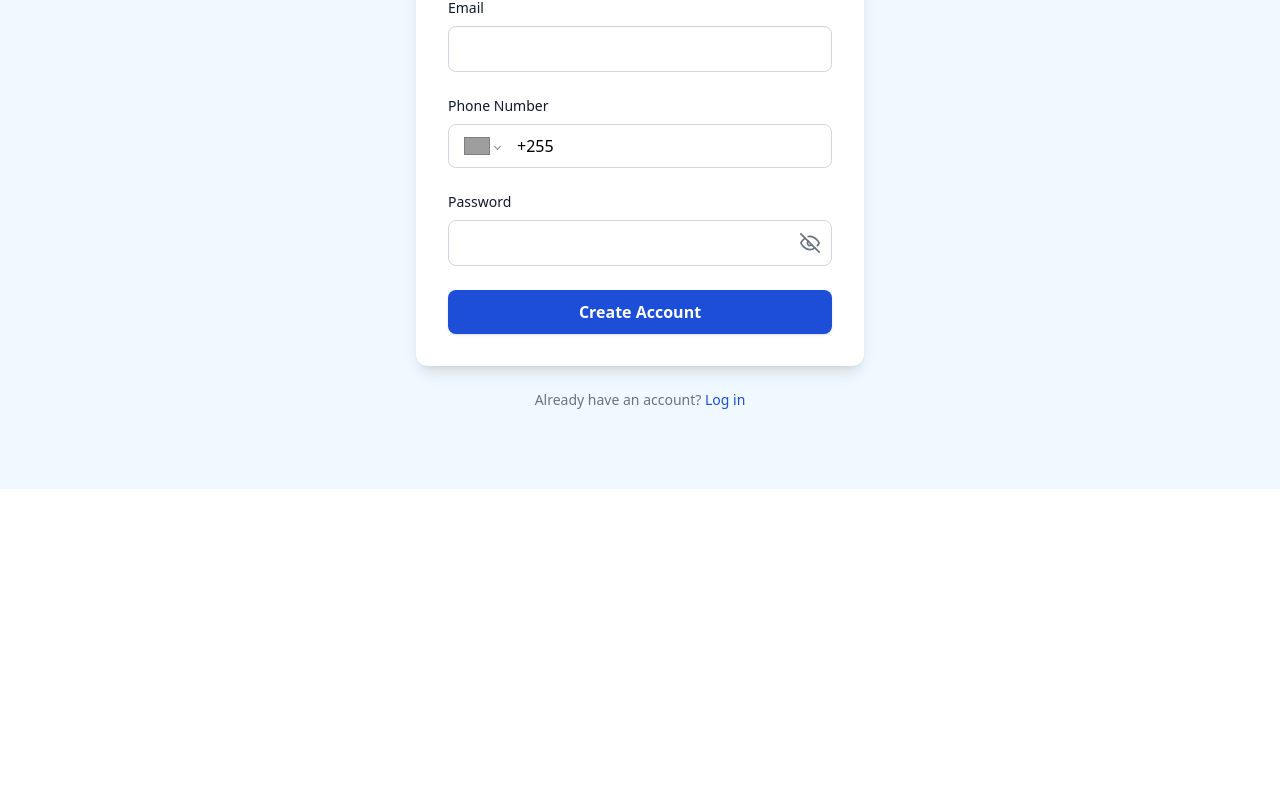
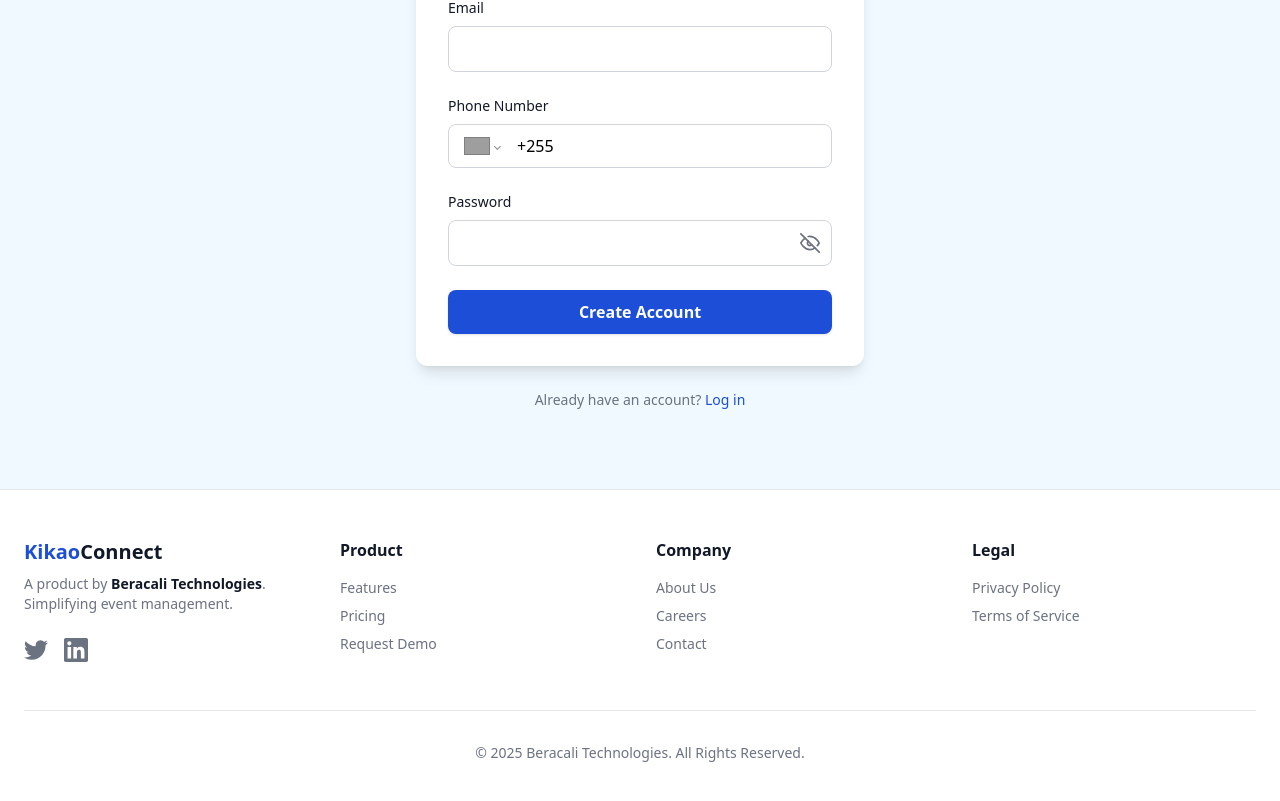
Before and after one commit to Beracali-Technologies/kikaolink-client, a React (Vite) app in the folder client/: page /signup in a window 1280 px wide. Shown: the part 311-1112 px from the top of the page. Before the commit the page ends 800 px from the top, so only its background shows below. Built offline with nearby package versions, Linux system fonts and the light colour scheme; grey boxes are pictures that could not be loaded.

Commit message:
Added Footer and Features section + Successfully build

```diff
--- a/client/src/App.tsx
+++ b/client/src/App.tsx
@@ -1,6 +1,7 @@
 
 import { BrowserRouter as Router, Routes, Route, Navigate } from 'react-router-dom';
 import DashboardLayout from './Layouts/DashboardLayout/DashboardLayout';
+import PublicLayout from './Layouts/PublicLayout/PublicLayout';
 import { publicRoutes, privateRoutes } from './Routes/routes';
 import { Suspense } from 'react';
 import NotFound from './Features/NotFound/NotFound';
@@ -14,9 +15,11 @@ function App() {
                 <Router>
                         <Routes>
                                   {/* Public Routes */}
+                                        <Route element={<PublicLayout />}>
                                             {publicRoutes.map(({ path, element }) => (
                                                 <Route key={path} path={path} element={element} />
                                             ))}
+                                        </Route>
 
                                   {/* Private Dashboard Routes */}
                                           <Route path="/dashboard" element={<DashboardLayout />}>
--- a/client/src/Features/Dashboard/Components/Sidebar/Sidebar.tsx
+++ b/client/src/Features/Dashboard/Components/Sidebar/Sidebar.tsx
@@ -1,10 +1,20 @@
 import React, { useState } from 'react';
 import { NavLink } from 'react-router-dom';
 
+
+//for the svg components accepting className props string
+type IconProps = {
+    className?: string;
+};
+
 // Placeholder Icons - replace with your own SVG components
-const EventIcon = () => <svg xmlns="http://www.w3.org/2000/svg" width="24" height="24" viewBox="0 0 24 24" fill="none" stroke="currentColor" strokeWidth="2" strokeLinecap="round" strokeLinejoin="round"><rect x="3" y="4" width="18" height="18" rx="2" ry="2"></rect><line x1="16" y1="2" x2="16" y2="6"></line><line x1="8" y1="2" x2="8" y2="6"></line><line x1="3" y1="10" x2="21" y2="10"></line></svg>;
-const FormIcon = () => <svg xmlns="http://www.w3.org/2000/svg" width="24" height="24" viewBox="0 0 24 24" fill="none" stroke="currentColor" strokeWidth="2" strokeLinecap="round" strokeLinejoin="round"><path d="M14 2H6a2 2 0 0 0-2 2v16a2 2 0 0 0 2 2h12a2 2 0 0 0 2-2V8z"></path><polyline points="14 2 14 8 20 8"></polyline><line x1="16" y1="13" x2="8" y2="13"></line><line x1="16" y1="17" x2="8" y2="17"></line><polyline points="10 9 9 9 8 9"></polyline></svg>;
-const ChevronLeftIcon = () => <svg xmlns="http://www.w3.org/2000/svg" width="24" height="24" viewBox="0 0 24 24" fill="none" stroke="currentColor" strokeWidth="2" strokeLinecap="round" strokeLinejoin="round"><polyline points="15 18 9 12 15 6"></polyline></svg>;
+const EventIcon: React.FC<IconProps> = ({ className }) => <svg className={className} xmlns="http://www.w3.org/2000/svg" width="24" height="24" viewBox="0 0 24 24" fill="none" stroke="currentColor" strokeWidth="2" strokeLinecap="round" strokeLinejoin="round"><rect x="3" y="4" width="18" height="18" rx="2" ry="2"></rect><line x1="16" y1="2" x2="16" y2="6"></line><line x1="8" y1="2" x2="8" y2="6"></line><line x1="3" y1="10" x2="21" y2="10"></line></svg>;
+const FormIcon: React.FC<IconProps> = ({ className }) => <svg className={className} xmlns="http://www.w3.org/2000/svg" width="24" height="24" viewBox="0 0 24 24" fill="none" stroke="currentColor" strokeWidth="2" strokeLinecap="round" strokeLinejoin="round"><path d="M14 2H6a2 2 0 0 0-2 2v16a2 2 0 0 0 2 2h12a2 2 0 0 0 2-2V8z"></path><polyline points="14 2 14 8 20 8"></polyline><line x1="16" y1="13" x2="8" y2="13"></line><line x1="16" y1="17" x2="8" y2="17"></line><polyline points="10 9 9 9 8 9">
+</polyline></svg>;
+const ChevronLeftIcon: React.FC<IconProps> = ({ className }) => <svg className={className} xmlns="http://www.w3.org/2000/svg" width="24" height="24" viewBox="0 0 24 24" fill="none" stroke="currentColor" strokeWidth="2" strokeLinecap="round" strokeLinejoin="round"><polyline points="15 18 9 12 15 6"></polyline></svg>;
+
+
+
 
 const Sidebar: React.FC = () => {
     const [isCollapsed, setIsCollapsed] = useState(false);
--- /dev/null
+++ b/client/src/Features/Landing/Components/FeaturesSection/FeaturesSection.tsx
@@ -0,0 +1,53 @@
+import React from 'react';
+
+
+
+// Placeholder Icons for features
+const QRIcon = () => <svg className="w-10 h-10 text-primary-blue" fill="none" viewBox="0 0 24 24" stroke="currentColor"><path strokeLinecap="round" strokeLinejoin="round" strokeWidth={2} d="M12 4v1m6 11h2m-6.5 6.5l-1-1M6 12H4m11.5-6.5l-1-1M12 4a8 8 0 100 16 8 8 0 000-16z" /><path strokeLinecap="round" strokeLinejoin="round" strokeWidth={2} d="M15 11h.01M12 11h.01M9 11h.01M12 8h.01" /></svg>;
+const PrintIcon = () => <svg className="w-10 h-10 text-primary-blue" fill="none" viewBox="0 0 24 24" stroke="currentColor"><path strokeLinecap="round" strokeLinejoin="round" strokeWidth={2} d="M17 17h2a2 2 0 002-2v-4a2 2 0 00-2-2H5a2 2 0 00-2 2v4a2 2 0 002 2h2m2 4h6a2 2 0 002-2v-4a2 2 0 00-2-2H9a2 2 0 00-2 2v4a2 2 0 002 2zm8-12V5a2 2 0 00-2-2H9a2 2 0 00-2 2v4h10z" /></svg>;
+const DataIcon = () => <svg className="w-10 h-10 text-primary-blue" fill="none" viewBox="0 0 24 24" stroke="currentColor"><path strokeLinecap="round" strokeLinejoin="round" strokeWidth={2} d="M9 19v-6a2 2 0 00-2-2H5a2 2 0 00-2 2v6a2 2 0 002 2h2a2 2 0 002-2zm0 0V9a2 2 0 012-2h2a2 2 0 012 2v10m-6 0a2 2 0 002 2h2a2 2 0 002-2m0 0V5a2 2 0 012-2h2a2 2 0 012 2v14a2 2 0 01-2 2h-2a2 2 0 01-2-2z" /></svg>;
+
+const features = [
+    {
+        icon: <QRIcon />,
+        title: "Effortless QR Check-in",
+        description: "Send unique QR codes to every attendee. Scan them at the door with any smartphone or laptop for a smooth, queue-free entry."
+    },
+    {
+        icon: <PrintIcon />,
+        title: "On-Demand Badge Printing",
+        description: "Forget pre-printing and sorting hundreds of badges. Print professional, customized badges instantly as attendees check in."
+    },
+    {
+        icon: <DataIcon />,
+        title: "Real-time Analytics",
+        description: "Know exactly who has arrived and when. Access live attendance data from your dashboard to make informed decisions during your event."
+    },
+];
+
+const FeaturesSection: React.FC = () => {
+    return (
+        <section className="bg-white py-20 sm:py-28">
+            <div className="container mx-auto px-6">
+                <div className="text-center max-w-3xl mx-auto">
+                    <h2 className="text-3xl sm:text-4xl font-bold text-dark-text">The Modern Way to Manage Events</h2>
+                    <p className="mt-4 text-lg text-light-text">
+                        KikaoConnect automates your most tedious tasks, so you can focus on creating an unforgettable experience for your guests.
+                    </p>
+                </div>
+
+                <div className="mt-16 grid grid-cols-1 md:grid-cols-3 gap-12 text-center">
+                    {features.map((feature, index) => (
+                        <div key={index}>
+                            <div className="flex justify-center items-center">{feature.icon}</div>
+                            <h3 className="mt-5 text-xl font-semibold text-dark-text">{feature.title}</h3>
+                            <p className="mt-2 text-light-text">{feature.description}</p>
+                        </div>
+                    ))}
+                </div>
+            </div>
+        </section>
+    );
+};
+
+export default FeaturesSection;
--- /dev/null
+++ b/client/src/Features/Landing/Components/Footer/Footer.tsx
@@ -0,0 +1,64 @@
+import React from 'react';
+import { NavLink } from 'react-router-dom';
+
+// Placeholder icons for social media
+const TwitterIcon = () => <svg role="img" viewBox="0 0 24 24" className="w-6 h-6 fill-current"><path d="M23.953 4.57a10 10 0 01-2.825.775 4.958 4.958 0 002.163-2.723c-.951.555-2.005.959-3.127 1.184a4.92 4.92 0 00-8.384 4.482C7.69 8.095 4.067 6.13 1.64 3.162a4.822 4.822 0 00-.666 2.475c0 1.71.87 3.213 2.188 4.096a4.904 4.904 0 01-2.228-.616v.06a4.923 4.923 0 003.946 4.827 4.996 4.996 0 01-2.223.085a4.936 4.936 0 004.604 3.417 9.867 9.867 0 01-6.102 2.105c-.39 0-.779-.023-1.17-.067a13.995 13.995 0 007.557 2.209c9.053 0 13.998-7.496 13.998-13.985 0-.21 0-.42-.015-.63A9.935 9.935 0 0024 4.59z"/></svg>;
+const LinkedInIcon = () => <svg role="img" viewBox="0 0 24 24" className="w-6 h-6 fill-current"><path d="M20.447 20.452h-3.554v-5.569c0-1.328-.027-3.037-1.852-3.037-1.853 0-2.136 1.445-2.136 2.939v5.667H9.351V9h3.414v1.561h.046c.477-.9 1.637-1.85 3.37-1.85 3.601 0 4.267 2.37 4.267 5.455v6.286zM5.337 7.433c-1.144 0-2.063-.926-2.063-2.065 0-1.138.92-2.063 2.063-2.063 1.14 0 2.064.925 2.064 2.063 0 1.139-.925 2.065-2.064 2.065zm1.782 13.019H3.555V9h3.564v11.452zM22.225 0H1.771C.792 0 0 .774 0 1.729v20.542C0 23.227.792 24 1.771 24h20.451C23.2 24 24 23.227 24 22.271V1.729C24 .774 23.2 0 22.225 0z"/></svg>;
+
+
+const Footer: React.FC = () => {
+    return (
+        <footer className="bg-white border-t border-gray-200">
+            <div className="container mx-auto px-6 py-12">
+                <div className="grid grid-cols-1 md:grid-cols-4 gap-8">
+                    {/* Column 1: Brand Info */}
+                    <div className="md:col-span-1">
+                        <h2 className="text-xl font-bold">
+                           <span className="text-primary-blue">Kikao</span><span className="text-dark-text">Connect</span>
+                        </h2>
+                        <p className="mt-2 text-sm text-light-text">
+                            A product by <strong className="text-dark-text">Beracali Technologies</strong>.
+                            Simplifying event management.
+                        </p>
+                        <div className="mt-6 flex space-x-4">
+                            <a href="#" className="text-light-text hover:text-primary-blue"><TwitterIcon /></a>
+                            <a href="#" className="text-light-text hover:text-primary-blue"><LinkedInIcon /></a>
+                        </div>
+                    </div>
+
+                    {/* Column 2, 3, 4: Links */}
+                    <div className="grid grid-cols-2 md:col-span-3 md:grid-cols-3 gap-8">
+                        <div>
+                            <h3 className="font-semibold text-dark-text">Product</h3>
+                            <nav className="mt-4 space-y-2 text-sm">
+                                <NavLink to="/features" className="block text-light-text hover:text-primary-blue">Features</NavLink>
+                                <NavLink to="/pricing" className="block text-light-text hover:text-primary-blue">Pricing</NavLink>
+                                <NavLink to="/demo" className="block text-light-text hover:text-primary-blue">Request Demo</NavLink>
+                            </nav>
+                        </div>
+                        <div>
+                             <h3 className="font-semibold text-dark-text">Company</h3>
+                             <nav className="mt-4 space-y-2 text-sm">
+                                <NavLink to="/about" className="block text-light-text hover:text-primary-blue">About Us</NavLink>
+                                <NavLink to="/careers" className="block text-light-text hover:text-primary-blue">Careers</NavLink>
+                                <NavLink to="/contact" className="block text-light-text hover:text-primary-blue">Contact</NavLink>
+                            </nav>
+                        </div>
+                         <div>
+                             <h3 className="font-semibold text-dark-text">Legal</h3>
+                             <nav className="mt-4 space-y-2 text-sm">
+                                <NavLink to="/privacy" className="block text-light-text hover:text-primary-blue">Privacy Policy</NavLink>
+                                <NavLink to="/terms" className="block text-light-text hover:text-primary-blue">Terms of Service</NavLink>
+                            </nav>
+                        </div>
+                    </div>
+                </div>
+                <div className="mt-12 pt-8 border-t border-gray-200 text-center text-sm text-light-text">
+                    © {new Date().getFullYear()} Beracali Technologies. All Rights Reserved.
+                </div>
+            </div>
+        </footer>
+    );
+};
+
+export default Footer;
--- a/client/src/Features/Landing/HeroPage/HeroPage.tsx
+++ b/client/src/Features/Landing/HeroPage/HeroPage.tsx
@@ -1,6 +1,6 @@
 import React from 'react';
 import { NavLink } from 'react-router-dom';
-// Imagine this is a cool, abstract background or a product shot
+import FeaturesSection from '../Components/FeaturesSection/FeaturesSection';
 // import heroImage from '../../assets/images/kikaoconnect-mockup.png';
 
 const HeroHeader: React.FC = () => (
@@ -20,6 +20,7 @@ const HeroHeader: React.FC = () => (
         </div>
     </header>
 );
+
 
 const HeroPage: React.FC = () => {
     return (
@@ -49,6 +50,11 @@ const HeroPage: React.FC = () => {
                     </div>
                 </main>
             </div>
+
+            {/*  Features Section on Advantages of the Platform*/}
+              <FeaturesSection />
+
+            {/* Footer added at the layout Section*/}
         </>
     );
 };
--- a/client/src/Features/NotFound/NotFound.tsx
+++ b/client/src/Features/NotFound/NotFound.tsx
@@ -1,7 +1,7 @@
 
 function NotFound() {
       return (
-            <div className={styles.centerizing}>
+            <div>
                     <h1>404 - Page Not Found</h1>
                     <p>The page you are looking for does not exist.</p>
             </div>
--- /dev/null
+++ b/client/src/Layouts/PublicLayout/PublicLayout.tsx
@@ -0,0 +1,17 @@
+import React from 'react';
+import { Outlet } from 'react-router-dom';
+import Footer from '../../Features/Landing/Components/Footer/Footer';
+
+const PublicLayout: React.FC = () => {
+    return (
+        <div>
+            {/* The Header is now part of HeroPage, but a global one could go here */}
+            <main>
+                <Outlet /> {/* This will render HeroPage, LoginPage, etc. */}
+            </main>
+            <Footer /> {/* Your reusable footer */}
+        </div>
+    );
+};
+
+export default PublicLayout;
```
Lines whose indentation alone changed are shown as unchanged.
